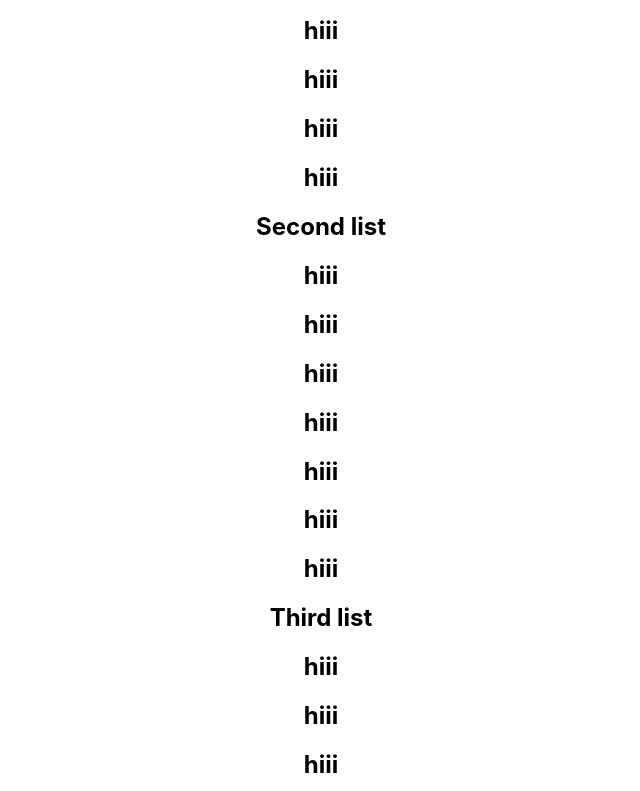
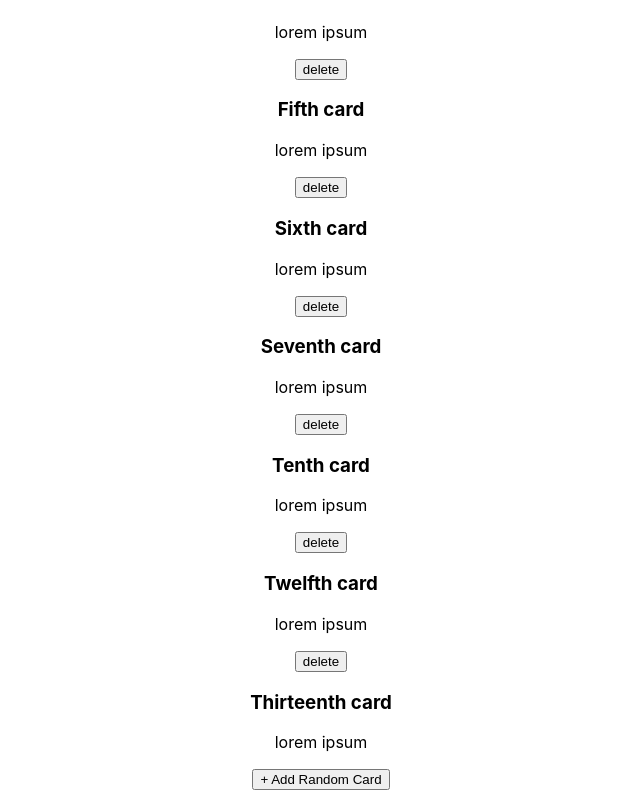
Before and after one commit to thinkful-ei-narwhal/-trelloyes-cesar, a React (Create React App) app: page / in a window 1280 px wide. Shown: the part 310-1101 px from the top of the page, without its empty margins (319-959 px from the left). Built offline with nearby package versions, Linux system fonts and the light colour scheme.

Commit message:
fix syntax and made card work

```diff
--- a/src/App.js
+++ b/src/App.js
@@ -13,8 +13,6 @@ class App extends React.Component {
 
   render() {
     const { store } = this.props
-    console.log(store)
-    console.log(store.lists)
     return (
       <main className='App'>
         <header className="App-header">
--- a/src/Card.js
+++ b/src/Card.js
@@ -1,7 +1,13 @@
 import React from 'react';
 
 function Card(props) {
-  return (<h1>hiii</h1>)
+  return (
+    <div className="Card">
+      <button type="button">delete</button>
+      <h3>{props.title}</h3>
+      <p>{props.content}</p>
+    </div>
+  )
 }
 
 export default Card;
--- a/src/List.js
+++ b/src/List.js
@@ -5,18 +5,20 @@ import Card from './Card';
 function List(props) {
     return (
         <section className='List'>
-            <header class="List-Header">
+            <header className="List-Header">
                 <h2>{props.header}</h2>
             </header>
-            <div class="List-cards">
+            <div className="List-cards">
                 {props.cards.map(card =>
                     <Card
-                        key={Card.id}
-                        title={Card.title}
-                        content={Card.content}
-
+                        key={card.id}
+                        title={card.title}
+                        content={card.content}
                     />
                 )}
+                <button type="button" className="List-add-button">
+                + Add Random Card
+                </button>
             </div>
         </section>
     );
```
